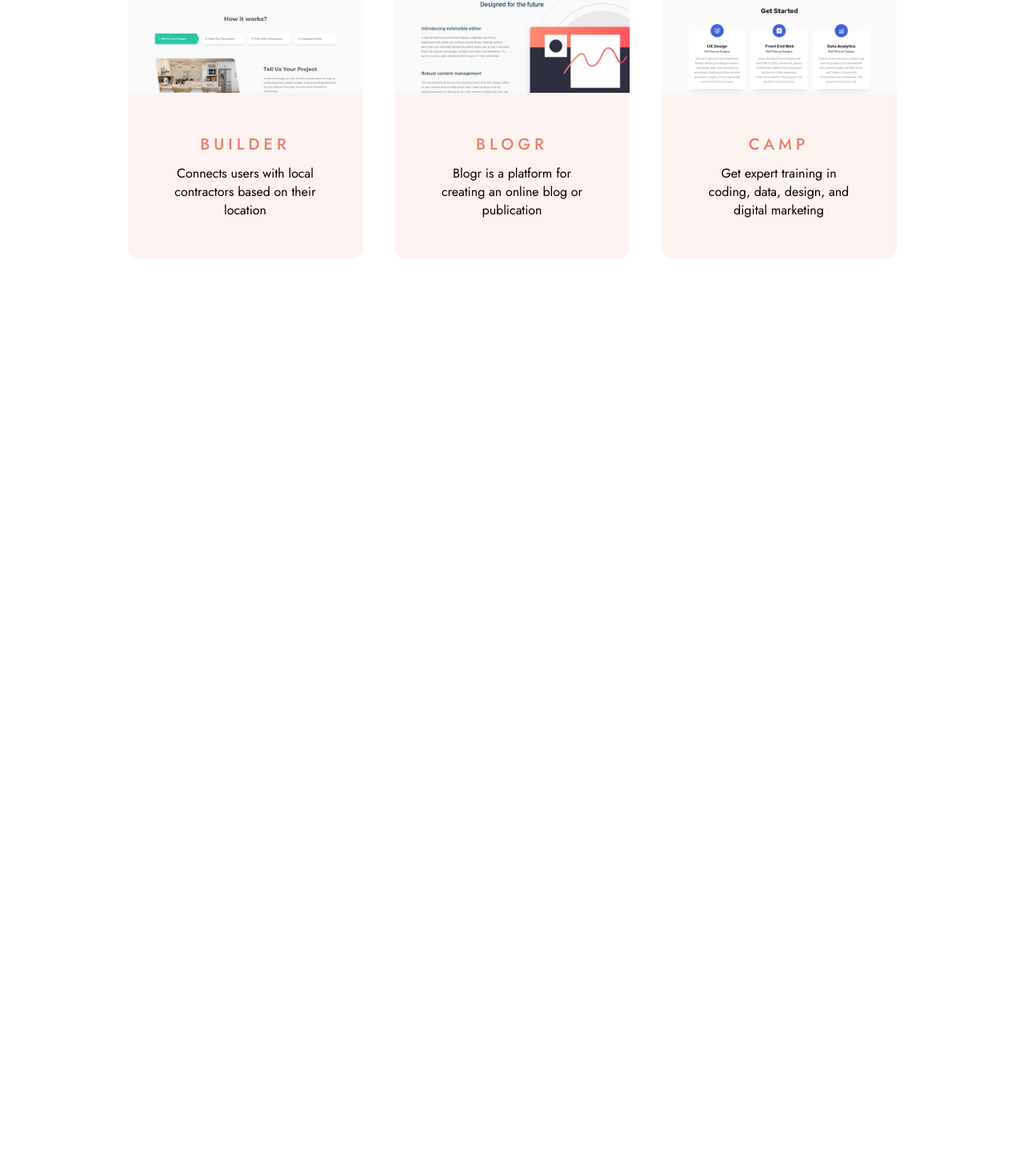
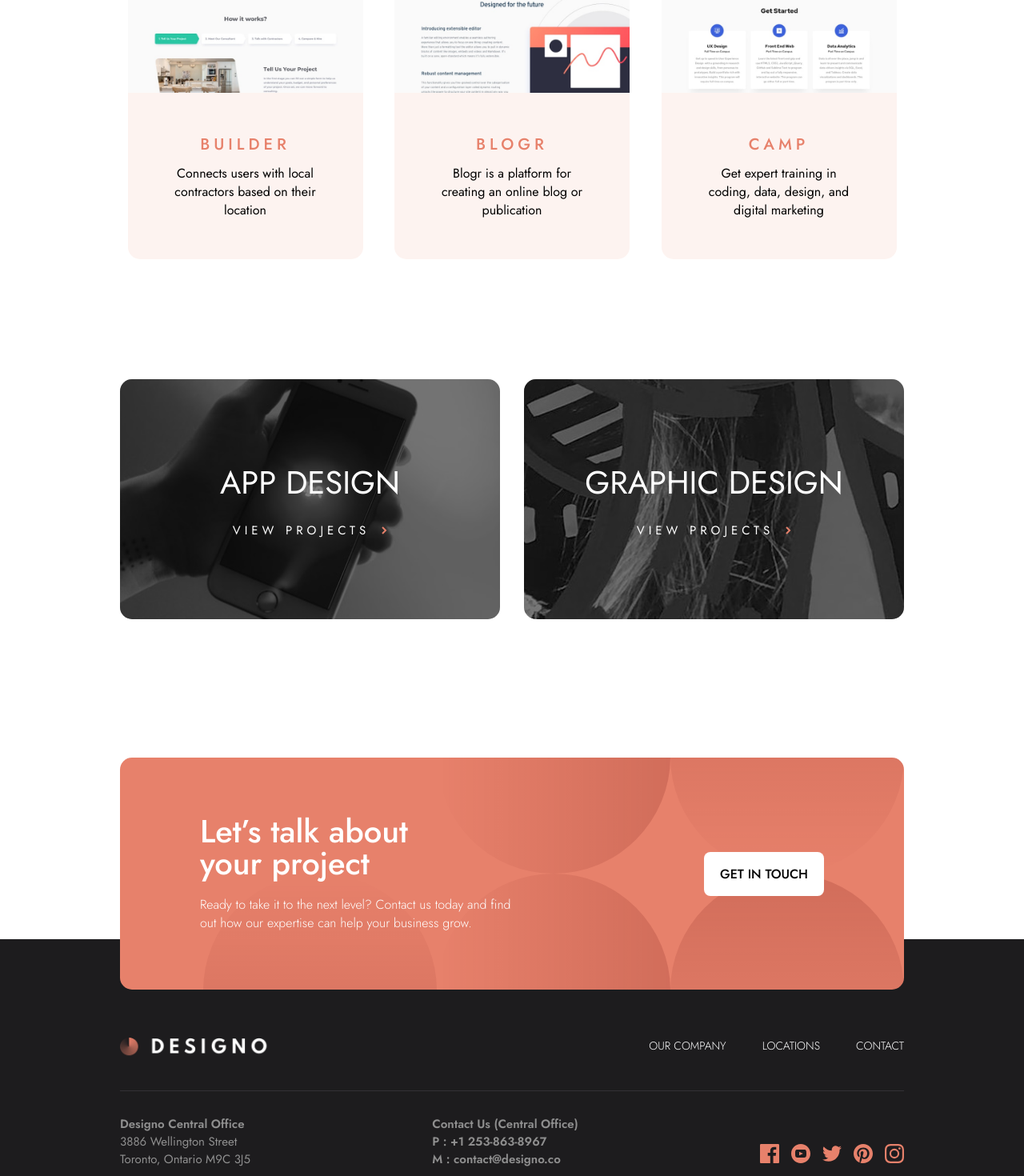
Before and after one commit to badmotherfunk/designo, a Next.js app: page /web-design in a window 1280 px wide. Shown: the part 1224-2694 px from the top of the page at 80% size. Before the commit the page ends 1698 px from the top, so only its background shows below. Built offline with nearby package versions, Linux system fonts and the light colour scheme.

Commit message:
Implémentation de la section 'categories' et finalisation de la page web-design

```diff
--- a/src/app/page.js
+++ b/src/app/page.js
@@ -98,7 +98,7 @@ export default function Home() {
                 height={202}
                 alt="Happy man working in front of his tablet"
               />
-                <svg className={styles.skillsBackgroundLeft} width="215" height="220" viewBox="0 0 650 550" xmlns="http://www.w3.org/2000/svg"><defs><linearGradient x1="0%" y1="50%" x2="100%" y2="50%" id="a"><stop stopColor="#5D0202" stopOpacity="0" offset="0%"/><stop stopColor="#5D0202" stopOpacity=".498" offset="100%"/></linearGradient></defs><circle fill="url(#a)" transform="matrix(0 -1 -1 0 640 640)" cx="320" cy="320" r="320" fillRule="evenodd" opacity=".309"/></svg>
+              <svg className={styles.skillsBackgroundLeft} width="215"height="220" viewBox="0 0 650 550" xmlns="http://www.w3.org/2000/svg"><defs><linearGradient x1="0%" y1="50%" x2="100%"y2="50%" id="a"><stop stopColor="#5D0202" stopOpacity="0"offset="0%"/><stop stopColor="#5D0202" stopOpacity=".498"offset="100%"/></linearGradient></defs><circle fill="url(#a)"transform="matrix(0 -1 -1 0 640 640)" cx="320" cy="320" r="320"fillRule="evenodd" opacity=".309"/></svg>
             </div>
 
             <div className={styles.skillsTextContainer}>
@@ -115,7 +115,7 @@ export default function Home() {
                 height={202}
                 alt="Man back view working on his office"
               />
-                <svg className={styles.skillsBackgroundCentered} width="215" height="220" viewBox="0 0 650 550" xmlns="http://www.w3.org/2000/svg"><defs><linearGradient x1="0%" y1="50%" x2="100%" y2="50%" id="a"><stop stopColor="#5D0202" stopOpacity="0" offset="0%"/><stop stopColor="#5D0202" stopOpacity=".498" offset="100%"/></linearGradient></defs><circle fill="url(#a)" transform="matrix(0 -1 -1 0 640 640)" cx="320" cy="320" r="320" fillRule="evenodd" opacity=".309"/></svg>
+              <svg className={styles.skillsBackgroundCentered} width="215"height="220" viewBox="0 0 650 550" xmlns="http://www.w3.org/2000/svg"><defs><linearGradient x1="0%" y1="50%" x2="100%"y2="50%" id="a"><stop stopColor="#5D0202" stopOpacity="0"offset="0%"/><stop stopColor="#5D0202" stopOpacity=".498"offset="100%"/></linearGradient></defs><circle fill="url(#a)"transform="matrix(0 -1 -1 0 640 640)" cx="320" cy="320" r="320"fillRule="evenodd" opacity=".309"/></svg>
             </div>
 
             <div className={styles.skillsTextContainer}>
@@ -132,7 +132,7 @@ export default function Home() {
                 height={202}
                 alt="Man and women working together"
               />
-                <svg className={styles.skillsBackgroundRight} width="215" height="220" viewBox="0 0 650 550" xmlns="http://www.w3.org/2000/svg"><defs><linearGradient x1="0%" y1="50%" x2="100%" y2="50%" id="a"><stop stopColor="#5D0202" stopOpacity="0" offset="0%"/><stop stopColor="#5D0202" stopOpacity=".498" offset="100%"/></linearGradient></defs><circle fill="url(#a)" transform="matrix(0 -1 -1 0 640 640)" cx="320" cy="320" r="320" fillRule="evenodd" opacity=".309"/></svg>
+              <svg className={styles.skillsBackgroundRight} width="215"height="220" viewBox="0 0 650 550" xmlns="http://www.w3.org/2000/svg"><defs><linearGradient x1="0%" y1="50%" x2="100%"y2="50%" id="a"><stop stopColor="#5D0202" stopOpacity="0"offset="0%"/><stop stopColor="#5D0202" stopOpacity=".498"offset="100%"/></linearGradient></defs><circle fill="url(#a)"transform="matrix(0 -1 -1 0 640 640)" cx="320" cy="320" r="320"fillRule="evenodd" opacity=".309"/></svg>
             </div>
 
             <div className={styles.skillsTextContainer}>
--- a/src/app/web-design/page.js
+++ b/src/app/web-design/page.js
@@ -3,14 +3,24 @@ import data from "../data.json"
 import "./web-design.css"
 import Navbar from "@/components/Navbar/Navbar"
 import Card from "@/components/Card/Card"
+import Image from "next/image"
+import Categories from "@/components/Categories/categories"
+import Footer from "@/components/Footer/Footer"
 
 export default function webDesign() {
-    // console.log(data)
-
 
     return(
         <div className="pagesBase">
             <Navbar/>
+
+            <Image
+             src="/assets/shared/desktop/bg-pattern-leaf.svg"
+             width={1000}
+             height={590}
+             alt="Backrgound image"
+             className="pageBackground"
+            />
+
             <div className="heroContainer">
                 <h1 className="heroTitle">WEB DESIGN</h1>
                 <p className="heroText">We build websites that serve as powerful marketing tools and bring memorable brand experiences.</p>
@@ -22,6 +32,14 @@ export default function webDesign() {
             ))}
             </div>
 
+            <div className="categories">
+                {data.web.others.map((category, index) => (
+                    <Categories key={index} props={category} />
+                ))}
+            </div>
+
+            <Footer />
+
         </div>
 
     )
--- a/src/app/web-design/web-design.css
+++ b/src/app/web-design/web-design.css
@@ -4,6 +4,15 @@
     align-items: center;
     padding: 0 150px;
 }
+
+.pageBackground {
+    position: absolute;
+    left: 0;
+    z-index: -1;
+    top: 270px;
+}
+
+/* ----------------- HERO SECTION ----------------- */
 
 .heroContainer {
     display: flex;
@@ -33,6 +42,8 @@
     text-align: center;
 }
 
+/* ----------------- PROJECTS SECTION ----------------- */
+
 .cardContainer {
     display: flex;
     flex-direction: row;
@@ -44,6 +55,17 @@
     max-width: 1440px;
 }
 
+/* ----------------- CATEGORIES SECTION ----------------- */
+
+.categories {
+    display: flex;
+    flex-direction: row;
+    width: 100%;
+    max-width: 1440px;
+    gap: 30px;
+    padding-bottom: 400px;
+}
+
 
 /* ----------------- MEDIA QUERIES ----------------- */
 
@@ -51,22 +73,35 @@
     .pagesBase {
         padding: 0 40px;
     }
+
+    .pageBackground {
+        display: none;
+    }
 }
 
 @media screen and (max-width: 1024px) {
     .heroContainer {
         background-position: center right -170px;
     }
+
+    .categories {
+        padding-bottom: 380px;
+    }
 }
 
 @media screen and (max-width: 768px) {
     .cardContainer {
-        padding: 120px 0;
+        padding: 110px 0;
         flex-direction: column;
     }
 
     .heroText {
         width: 58%;
+    }
+
+    .categories {
+        flex-direction: column;
+        padding-bottom: 350px;
     }
 }
 
@@ -95,4 +130,8 @@
         padding: 100px 0;
         gap: 40px;
     }
+
+    .categories {
+        padding-bottom: 340px;
+    }
 }
--- a/src/components/Card/card.css
+++ b/src/components/Card/card.css
@@ -72,6 +72,9 @@
     }
 }
 
+
+/* ----------------- MEDIA QUERIES ----------------- */
+
 @media screen and (max-width: 480px) {
     .card {
         flex-direction: column;
--- a/src/components/Categories/categories.css
+++ b/src/components/Categories/categories.css
@@ -0,0 +1,80 @@
+.categoriesContainer {
+    display: flex;
+    flex-direction: column;
+    align-items: center;
+    justify-content: center;
+    width: 50%;
+    gap: 20px;
+    position: relative;
+    height: 300px;
+    cursor: pointer;
+}
+
+.categoriesContainer:hover .categoriesOverlay {
+    background-color: #E7816B;
+    opacity: 0.8;
+}
+
+.categoriesOverlay {
+    position: absolute;
+    background-color: #000;
+    inset: 0;
+    border-radius: 15px;
+    opacity: 0.5;
+}
+
+.categoriesImage {
+    position: absolute;
+    width: 100%;
+    height: 100%;
+    border-radius: 15px;
+    z-index: -1;
+    object-fit: cover;
+}
+
+.categoriesTitle {
+    color: #fff;
+    font-size: 40px;
+    font-weight: 400;
+    z-index: 2;
+    text-align: center;
+}
+
+.categoriesContent {
+    display: flex;
+    flex-direction: row;
+    align-items: center;
+    justify-content: center;
+    gap: 15px;
+    z-index: 2;
+    color: #fff;
+    letter-spacing: 5px;
+    font-size: 15px;
+}
+
+
+/* ----------------- MEDIA QUERIES ----------------- */
+
+@media screen and (max-width: 1024px) {
+    .categoriesContainer {
+        height: 230px;
+    }
+}
+
+@media screen and (max-width: 768px) {
+    .categoriesContainer {
+        width: 100%;
+        height: 200px;
+    }
+}
+
+@media screen and (max-width: 480px) {
+    .categoriesContainer {
+        height: 250px;
+        gap: 10px;
+    }
+
+    .categoriesTitle {
+        font-size: 28px;
+    }
+}
--- a/src/components/Categories/categories.js
+++ b/src/components/Categories/categories.js
@@ -1,25 +1,28 @@
 "use client"
 import Image from "next/image"
+import "./categories.css"
+import Link from "next/link"
 
 export default function Categories({props}) {
     console.log(props)
     return(
-        <div className="categoriesContainer">
+        <Link href={props.slug} className="categoriesContainer">
+            <div className="categoriesOverlay"></div>
                 <Image
                  src={props.images}
-                 width={100}
-                 height={100}
+                 width={0}
+                 height={0}
                  sizes="100vw"
                  className="categoriesImage"
                  alt={props.name}
                 />
 
-            <h2>{props.name}</h2>
+            <h2 className="categoriesTitle">{props.name}</h2>
 
             <div className="categoriesContent">
                 <p>VIEW PROJECTS</p>
                 <svg width="7" height="10" xmlns="http://www.w3.org/2000/svg"><path d="M1 1l4 4-4 4" stroke="#E7816B" strokeWidth="2" fill="none" fillRule="evenodd"/></svg>
             </div>
-        </div>
+        </Link>
     )
 }
--- a/src/components/Footer/Footer.js
+++ b/src/components/Footer/Footer.js
@@ -58,23 +58,23 @@ export default function Footer() {
 
             <div className="footerSocialContainer">
 
-              <Link href="https://facebook.com" target="_blank">
+              <Link href="https://facebook.com" target="_blank"  className="socials" >
                 <svg width="24" height="24" xmlns="http://www.w3.org/2000/svg"><path d="M22.675 0H1.325C.593 0 0 .593 0 1.325v21.351C0 23.407.593 24 1.325 24H12.82v-9.294H9.692v-3.622h3.128V8.413c0-3.1 1.893-4.788 4.659-4.788 1.325 0 2.463.099 2.795.143v3.24l-1.918.001c-1.504 0-1.795.715-1.795 1.763v2.313h3.587l-.467 3.622h-3.12V24h6.116c.73 0 1.323-.593 1.323-1.325V1.325C24 .593 23.407 0 22.675 0z" fill="#E7816B" fillRule="nonzero"/></svg>
               </Link>
 
-              <Link href="https://www.youtube.com/" target="_blank">
+              <Link href="https://www.youtube.com/" target="_blank"  className="socials" >
                 <svg width="24" height="24" xmlns="http://www.w3.org/2000/svg"><path d="M12 0C5.373 0 0 5.373 0 12s5.373 12 12 12 12-5.373 12-12S18.627 0 12 0zm4.441 16.892c-2.102.144-6.784.144-8.883 0C5.282 16.736 5.017 15.622 5 12c.017-3.629.285-4.736 2.558-4.892 2.099-.144 6.782-.144 8.883 0C18.718 7.264 18.982 8.378 19 12c-.018 3.629-.285 4.736-2.559 4.892zM10 9.658l4.917 2.338L10 14.342V9.658z" fill="#E7816B" fillRule="nonzero"/></svg>
               </Link>
 
-              <Link href="https://twitter.com" target="_blank">
+              <Link href="https://twitter.com" target="_blank"  className="socials" >
                 <svg width="24" height="20" xmlns="http://www.w3.org/2000/svg"><path d="M24 2.557a9.83 9.83 0 01-2.828.775A4.932 4.932 0 0023.337.608a9.864 9.864 0 01-3.127 1.195A4.916 4.916 0 0016.616.248c-3.179 0-5.515 2.966-4.797 6.045A13.978 13.978 0 011.671 1.149a4.93 4.93 0 001.523 6.574 4.903 4.903 0 01-2.229-.616c-.054 2.281 1.581 4.415 3.949 4.89a4.935 4.935 0 01-2.224.084 4.928 4.928 0 004.6 3.419A9.9 9.9 0 010 17.54a13.94 13.94 0 007.548 2.212c9.142 0 14.307-7.721 13.995-14.646A10.025 10.025 0 0024 2.557z" fill="#E7816B" fillRule="nonzero"/></svg>
               </Link>
 
-              <Link href="https://pinterest.com" target="_blank">
+              <Link href="https://pinterest.com" target="_blank"  className="socials" >
                 <svg width="24" height="24" xmlns="http://www.w3.org/2000/svg"><path d="M12 0C5.373 0 0 5.372 0 12c0 5.084 3.163 9.426 7.627 11.174-.105-.949-.2-2.405.042-3.441.218-.937 1.407-5.965 1.407-5.965s-.359-.719-.359-1.782c0-1.668.967-2.914 2.171-2.914 1.023 0 1.518.769 1.518 1.69 0 1.029-.655 2.568-.994 3.995-.283 1.194.599 2.169 1.777 2.169 2.133 0 3.772-2.249 3.772-5.495 0-2.873-2.064-4.882-5.012-4.882-3.414 0-5.418 2.561-5.418 5.207 0 1.031.397 2.138.893 2.738a.36.36 0 01.083.345l-.333 1.36c-.053.22-.174.267-.402.161-1.499-.698-2.436-2.889-2.436-4.649 0-3.785 2.75-7.262 7.929-7.262 4.163 0 7.398 2.967 7.398 6.931 0 4.136-2.607 7.464-6.227 7.464-1.216 0-2.359-.631-2.75-1.378l-.748 2.853c-.271 1.043-1.002 2.35-1.492 3.146C9.57 23.812 10.763 24 12 24c6.627 0 12-5.373 12-12 0-6.628-5.373-12-12-12z" fill="#E7816B" fillRule="nonzero"/></svg>
               </Link>
 
-              <Link href="https://instagram.com" target="_blank">
+              <Link href="https://instagram.com" target="_blank"  className="socials" >
                 <svg width="24" height="24" xmlns="http://www.w3.org/2000/svg"><path d="M12 2.163c3.204 0 3.584.012 4.85.07 3.252.148 4.771 1.691 4.919 4.919.058 1.265.069 1.645.069 4.849 0 3.205-.012 3.584-.069 4.849-.149 3.225-1.664 4.771-4.919 4.919-1.266.058-1.644.07-4.85.07-3.204 0-3.584-.012-4.849-.07-3.26-.149-4.771-1.699-4.919-4.92-.058-1.265-.07-1.644-.07-4.849 0-3.204.013-3.583.07-4.849.149-3.227 1.664-4.771 4.919-4.919 1.266-.057 1.645-.069 4.849-.069zM12 0C8.741 0 8.333.014 7.053.072 2.695.272.273 2.69.073 7.052.014 8.333 0 8.741 0 12c0 3.259.014 3.668.072 4.948.2 4.358 2.618 6.78 6.98 6.98C8.333 23.986 8.741 24 12 24c3.259 0 3.668-.014 4.948-.072 4.354-.2 6.782-2.618 6.979-6.98.059-1.28.073-1.689.073-4.948 0-3.259-.014-3.667-.072-4.947-.196-4.354-2.617-6.78-6.979-6.98C15.668.014 15.259 0 12 0zm0 5.838a6.162 6.162 0 100 12.324 6.162 6.162 0 000-12.324zM12 16a4 4 0 110-8 4 4 0 010 8zm6.406-11.845a1.44 1.44 0 100 2.881 1.44 1.44 0 000-2.881z" fill="#E7816B" fillRule="nonzero"/></svg>
               </Link>
 
--- a/src/components/Footer/footer.css
+++ b/src/components/Footer/footer.css
@@ -66,7 +66,7 @@
     justify-content: space-between;
     flex-wrap: wrap;
     width: 100%;
-    gap: 30px;
+    gap: 25px;
   }
 
   .navbarItems {
@@ -115,7 +115,12 @@
 
   .footerSocialContainer {
     display: flex;
+    align-items: center;
     gap: 15px;
+  }
+
+  .socials:hover {
+    transform: scale(1.15);
   }
 
 
```
Lines whose indentation alone changed are shown as unchanged.
